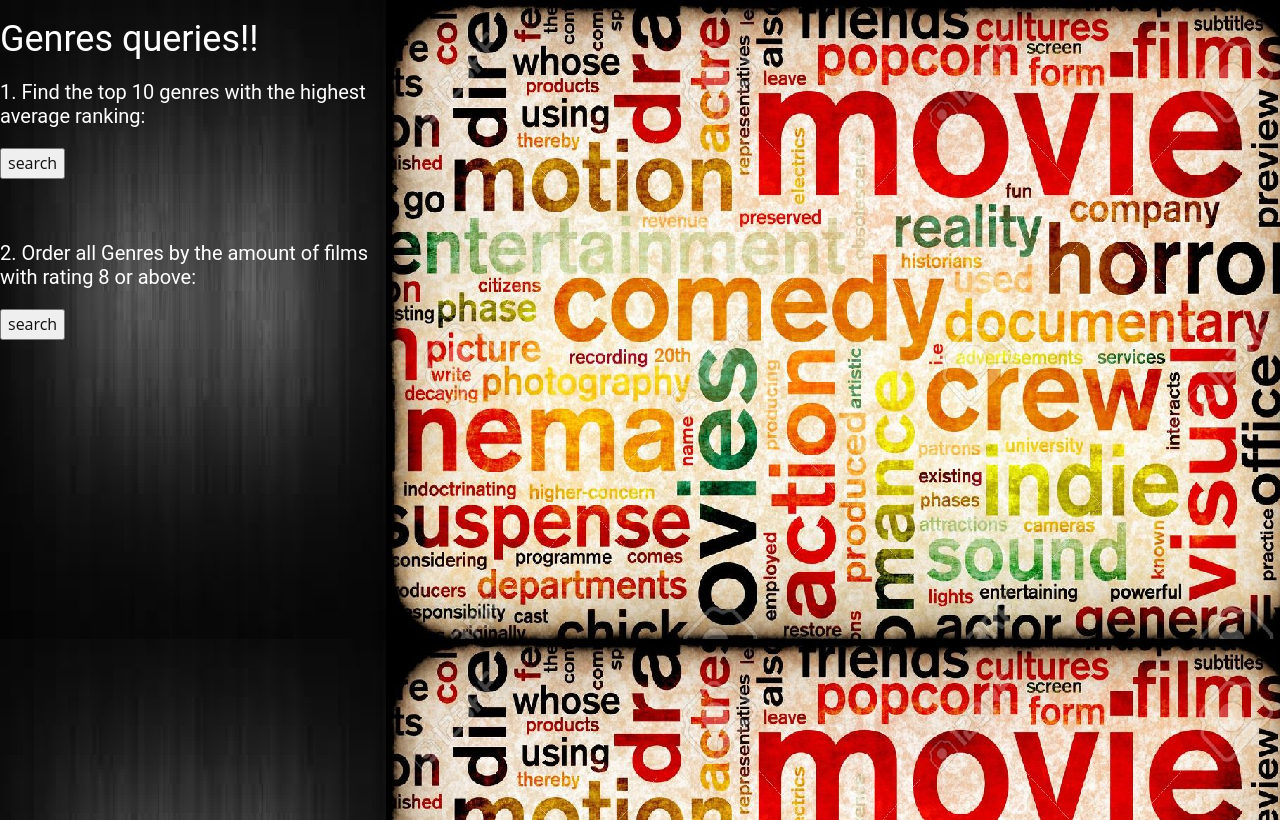
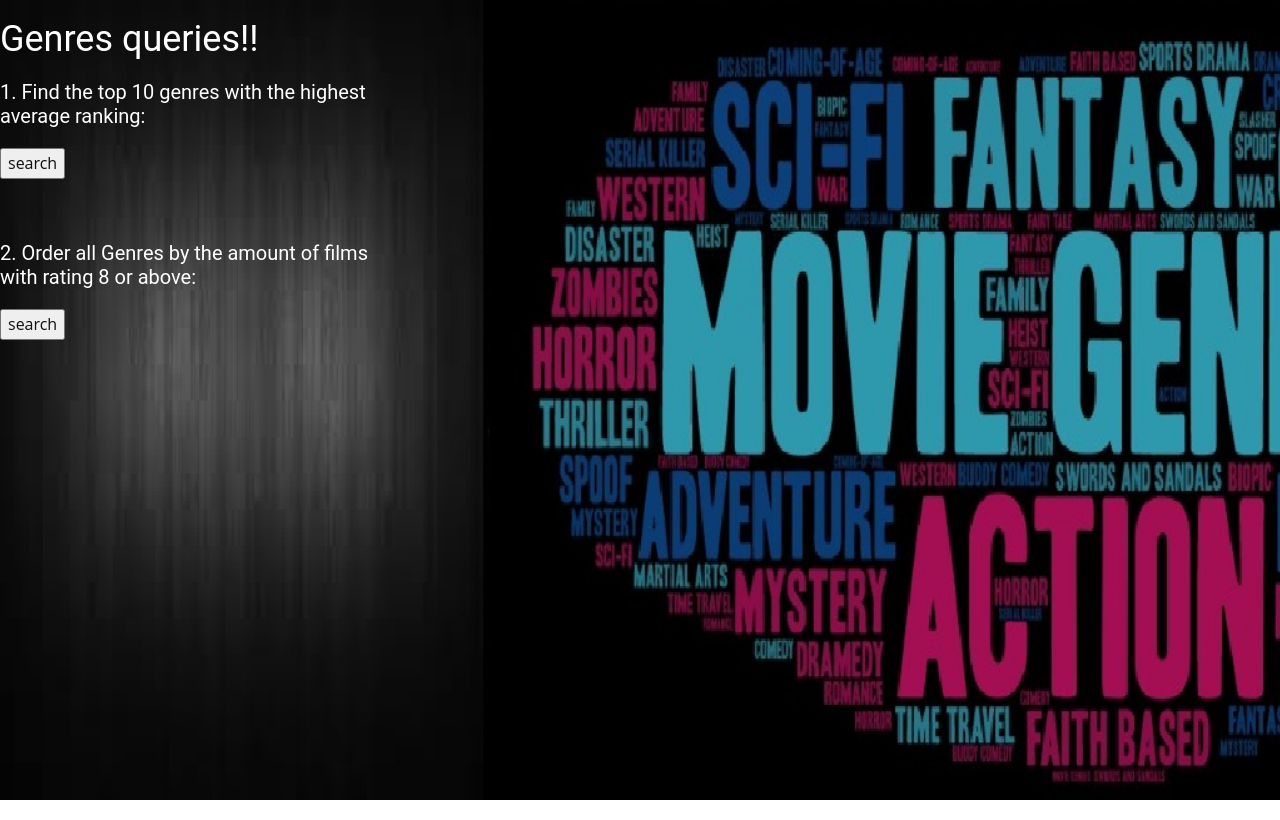
Before and after one commit to ofekMula/Cinema_Career_Recommendation, a Flask app: page /Genre_queries.html in a window 1280 px wide. Run offline with Flask 2, Linux system fonts and the light colour scheme.

Commit message:
fix background images for all pages

```diff
--- a/simple_server/SRC/APPLICATION-SOURCE-CODE/templates/Actor_queries.html
+++ b/simple_server/SRC/APPLICATION-SOURCE-CODE/templates/Actor_queries.html
@@ -8,8 +8,8 @@
             <style>
             body {
               background-image: url("../static/images/Actors.jpg");
-              background-color: #cccccc;
-              height:100%;
+              background-repeat: no-repeat;
+              background-size: cover;
             }
         </style>
     </head>
--- a/simple_server/SRC/APPLICATION-SOURCE-CODE/templates/Directors_queries.html
+++ b/simple_server/SRC/APPLICATION-SOURCE-CODE/templates/Directors_queries.html
@@ -8,7 +8,8 @@
             <style>
             body {
               background-image: url("../static/images/directors.jpg");
-              background-color: #cccccc;
+              background-repeat: no-repeat;
+              background-size: cover;
             }
         </style>
     </head>
--- a/simple_server/SRC/APPLICATION-SOURCE-CODE/templates/Film_queries.html
+++ b/simple_server/SRC/APPLICATION-SOURCE-CODE/templates/Film_queries.html
@@ -8,7 +8,8 @@
             <style>
             body {
               background-image: url("../static/images/Films.jpg");
-              background-color: #cccccc;
+              background-repeat: no-repeat;
+              background-size: cover;
             }
         </style>
     </head>
--- a/simple_server/SRC/APPLICATION-SOURCE-CODE/templates/Genre_queries.html
+++ b/simple_server/SRC/APPLICATION-SOURCE-CODE/templates/Genre_queries.html
@@ -7,9 +7,9 @@
     <head>
             <style>
             body {
-              background-image: url("../static/images/genres.jpg");
-              background-color: #cccccc;
-              height:100%;
+              background-image: url("../static/images/genress.jpg");
+              background-repeat: no-repeat;
+              background-size: cover;
             }
         </style>
     </head>
--- a/simple_server/SRC/APPLICATION-SOURCE-CODE/templates/Producer_queries.html
+++ b/simple_server/SRC/APPLICATION-SOURCE-CODE/templates/Producer_queries.html
@@ -8,7 +8,8 @@
             <style>
             body {
               background-image: url("../static/images/Producer.jpg");
-              background-color: #cccccc;
+              background-repeat: no-repeat;
+              background-size: cover;
             }
         </style>
     </head>
--- a/simple_server/SRC/APPLICATION-SOURCE-CODE/templates/searchResults.html
+++ b/simple_server/SRC/APPLICATION-SOURCE-CODE/templates/searchResults.html
@@ -3,8 +3,8 @@
     <style>
             body {
               background-image: url("../static/images/search1.jpg");
-              background-color: #cccccc;
-              height:100%;
+              background-repeat: no-repeat;
+              background-size: cover;
             }
     </style>
 </head>
```
Also changed, not shown: simple_server/SRC/APPLICATION-SOURCE-CODE/static/images/genress.jpg (added).
